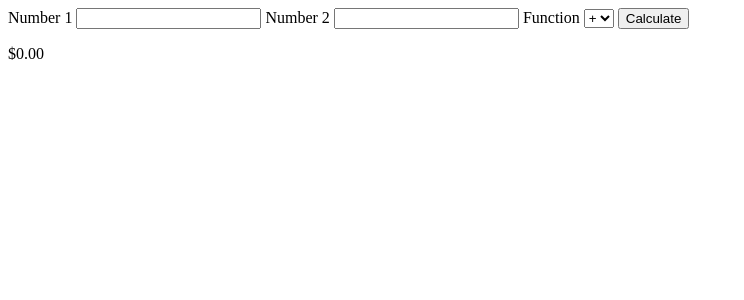
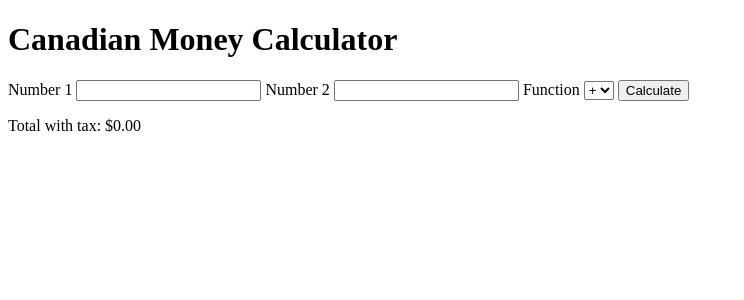
Before and after one commit to SueW/assignments, a PHP site: page / in a window 1280 px wide. Shown: the top 300 px of the page, without its empty margins (0-744 px from the left). Run offline with PHP 8.4, Linux system fonts and the light colour scheme.

Commit message:
added "total with tax".

```diff
--- a/mtm1531/assignment-2/index.php
+++ b/mtm1531/assignment-2/index.php
@@ -46,6 +46,8 @@ $total = $value * 1.13;
 
 <body>
 
+	<h1>Canadian Money Calculator</h1>
+
 	<form method="post" action="index.php">
 
 		<label for="number1">Number 1</label>
@@ -65,7 +67,7 @@ $total = $value * 1.13;
 
 		<button type="calculate">Calculate</button>
 
-	<p>$<?php echo number_format($total, 2); ?> </p>
+	<p>Total with tax: $<?php echo number_format($total, 2); ?> </p>
 
 </body>
 </html>
```
